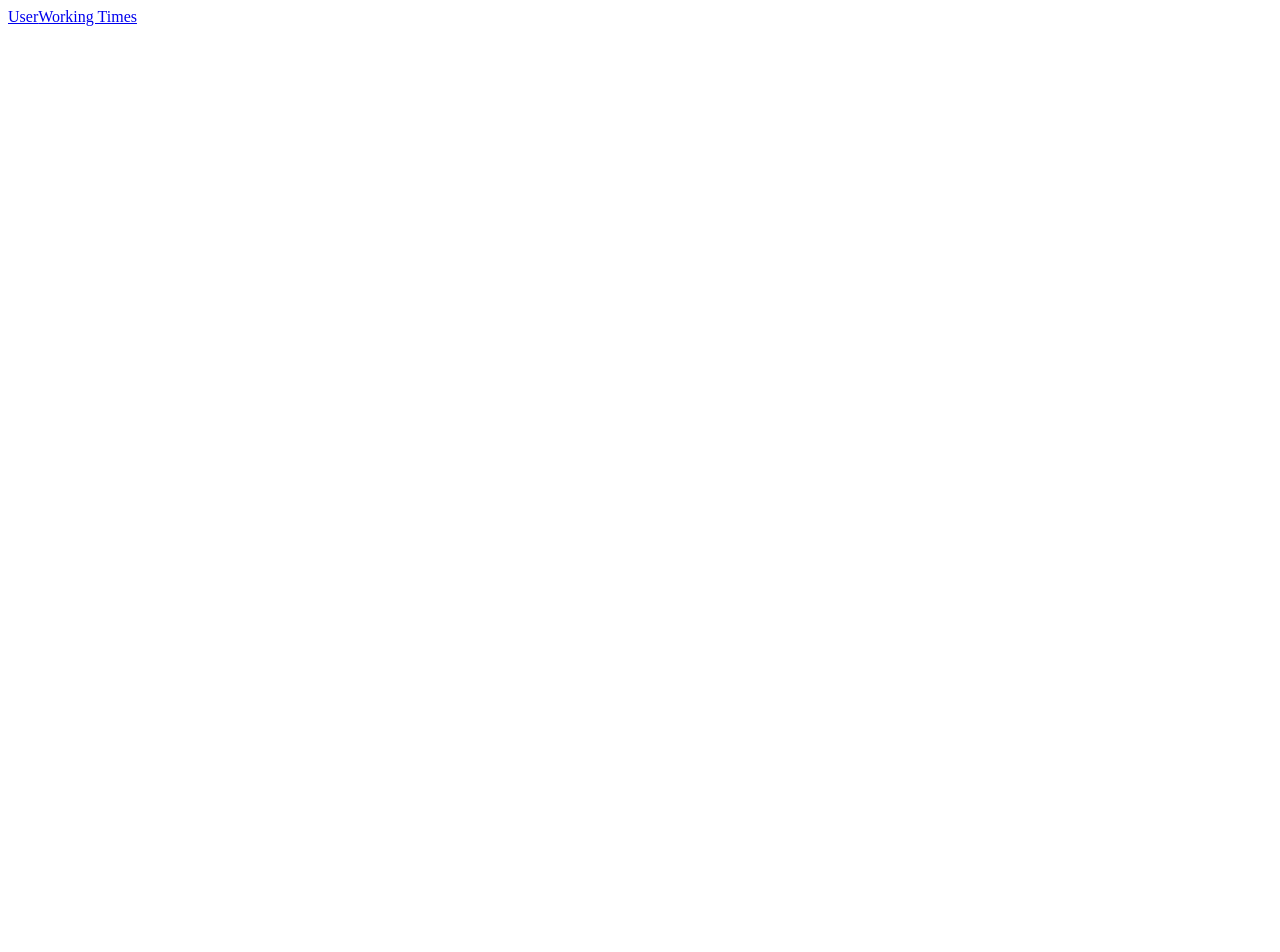
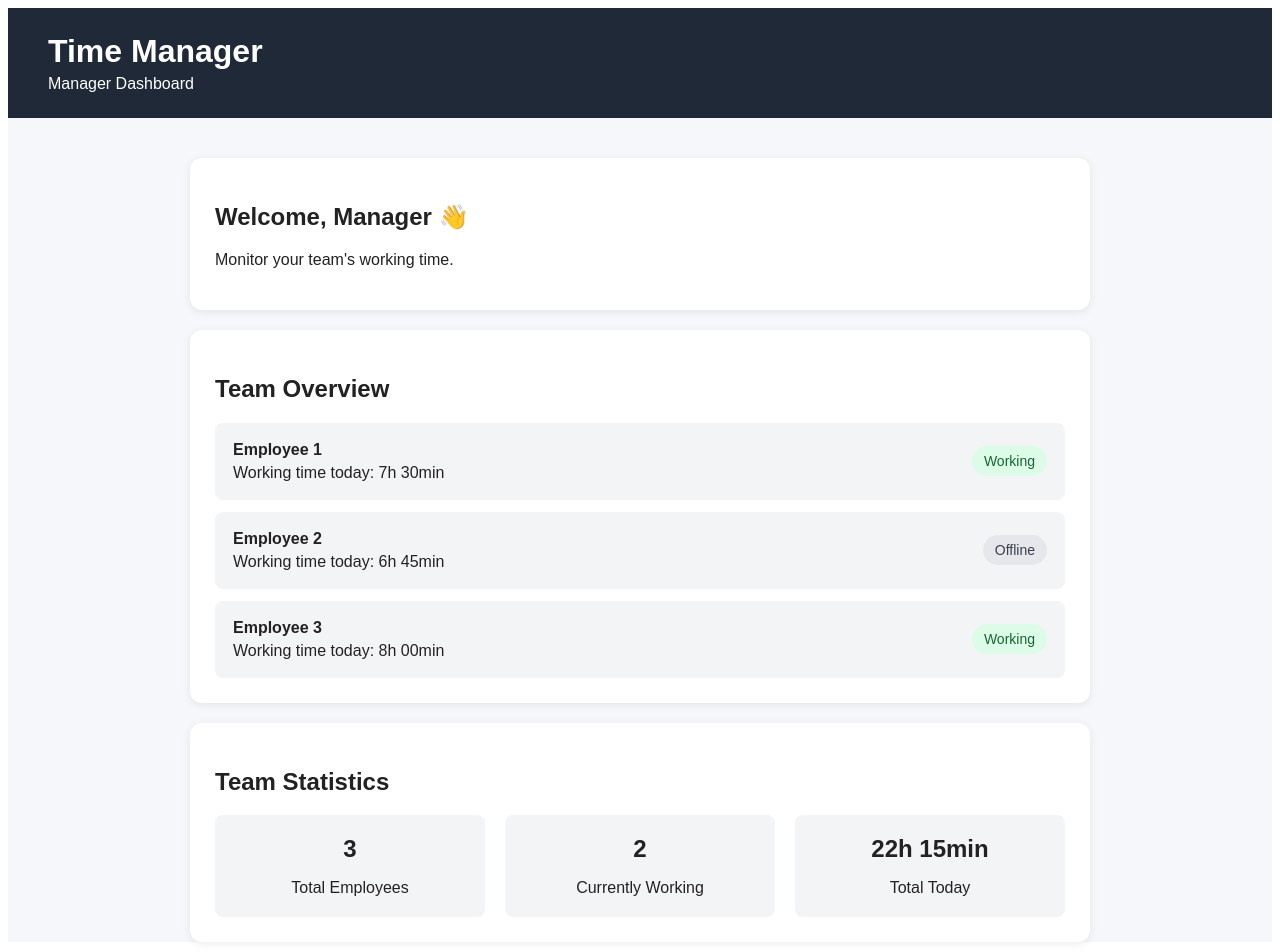
Before and after one commit to epitech-A-W-Y/time_manager, a Vue app in the folder frontend/: page /manager in a window 1280 px wide. Before the commit this address had no page. Shown: the top 952 px of the page. Before the commit the page ends 800 px from the top, so only its background shows below. Built offline with nearby package versions, Linux system fonts and the light colour scheme.

Commit message:
Add employee manager and administrator interfaces

```diff
--- a/frontend/src/App.vue
+++ b/frontend/src/App.vue
@@ -1,10 +1,3 @@
 <template>
-  <div>
-    <nav>
-      <router-link to="/user">User</router-link>
-      <router-link to="/workingTimes/2">Working Times</router-link>
-    </nav>
-
-    <router-view />
-  </div>
+  <router-view />
 </template>
--- /dev/null
+++ b/frontend/src/components/Administrator.vue
@@ -0,0 +1,150 @@
+<template>
+  <div class="admin-page">
+    <header>
+      <h1>Time Manager</h1>
+      <p>Administrator Dashboard</p>
+    </header>
+
+    <main>
+      <section class="welcome">
+        <h2>Welcome, Administrator 👋</h2>
+        <p>Manage users and monitor the Time Manager system.</p>
+      </section>
+
+      <section class="users-card">
+        <h2>User Management</h2>
+
+        <div class="user">
+          <div>
+            <strong>Employee 1</strong>
+            <p>Employee</p>
+          </div>
+
+          <button>Manage</button>
+        </div>
+
+        <div class="user">
+          <div>
+            <strong>Employee 2</strong>
+            <p>Employee</p>
+          </div>
+
+          <button>Manage</button>
+        </div>
+
+        <div class="user">
+          <div>
+            <strong>Manager 1</strong>
+            <p>Manager</p>
+          </div>
+
+          <button>Manage</button>
+        </div>
+      </section>
+
+      <section class="system-card">
+        <h2>System Overview</h2>
+
+        <div class="stats">
+          <div>
+            <strong>3</strong>
+            <p>Total Users</p>
+          </div>
+
+          <div>
+            <strong>2</strong>
+            <p>Employees</p>
+          </div>
+
+          <div>
+            <strong>1</strong>
+            <p>Managers</p>
+          </div>
+        </div>
+      </section>
+    </main>
+  </div>
+</template>
+
+<style scoped>
+.admin-page {
+  min-height: 100vh;
+  background: #f5f7fa;
+  font-family: Arial, sans-serif;
+  color: #222;
+}
+
+header {
+  background: #1f2937;
+  color: white;
+  padding: 25px 40px;
+}
+
+header h1 {
+  margin: 0;
+}
+
+header p {
+  margin: 5px 0 0;
+}
+
+main {
+  max-width: 900px;
+  margin: 40px auto;
+  padding: 0 20px;
+}
+
+.welcome,
+.users-card,
+.system-card {
+  background: white;
+  padding: 25px;
+  margin-bottom: 20px;
+  border-radius: 12px;
+  box-shadow: 0 2px 8px rgba(0, 0, 0, 0.08);
+}
+
+.user {
+  display: flex;
+  justify-content: space-between;
+  align-items: center;
+  padding: 18px;
+  margin-top: 12px;
+  background: #f3f4f6;
+  border-radius: 8px;
+}
+
+.user p {
+  margin: 5px 0 0;
+}
+
+button {
+  padding: 10px 18px;
+  border: none;
+  border-radius: 8px;
+  background: #2563eb;
+  color: white;
+  cursor: pointer;
+}
+
+.stats {
+  display: flex;
+  gap: 20px;
+}
+
+.stats div {
+  flex: 1;
+  background: #f3f4f6;
+  padding: 20px;
+  border-radius: 8px;
+  text-align: center;
+}
+
+.stats strong {
+  font-size: 24px;
+}
+
+.stats p {
+  margin-bottom: 0;
+}
+</style>
--- /dev/null
+++ b/frontend/src/components/Employee.vue
@@ -0,0 +1,137 @@
+<template>
+  <div class="employee-page">
+    <header>
+      <h1>Time Manager</h1>
+      <p>Employee Dashboard</p>
+    </header>
+
+    <main>
+      <section class="welcome">
+        <h2>Welcome, Employee 👋</h2>
+        <p>Manage your working time easily.</p>
+      </section>
+
+      <section class="clock-card">
+        <h2>My Clock</h2>
+
+        <div class="status">
+          <span class="dot"></span>
+          <span>Currently clocked out</span>
+        </div>
+
+        <button class="clock-in">
+          Clock In
+        </button>
+
+        <button class="clock-out">
+          Clock Out
+        </button>
+      </section>
+
+      <section class="working-time">
+        <h2>My Working Time</h2>
+
+        <div class="info">
+          <div>
+            <strong>Today</strong>
+            <p>0h 00min</p>
+          </div>
+
+          <div>
+            <strong>This Week</strong>
+            <p>0h 00min</p>
+          </div>
+        </div>
+      </section>
+    </main>
+  </div>
+</template>
+
+<style scoped>
+.employee-page {
+  min-height: 100vh;
+  background: #f5f7fa;
+  font-family: Arial, sans-serif;
+  color: #222;
+}
+
+header {
+  background: #1f2937;
+  color: white;
+  padding: 25px 40px;
+}
+
+header h1 {
+  margin: 0;
+}
+
+header p {
+  margin: 5px 0 0;
+}
+
+main {
+  max-width: 900px;
+  margin: 40px auto;
+  padding: 0 20px;
+}
+
+.welcome,
+.clock-card,
+.working-time {
+  background: white;
+  padding: 25px;
+  margin-bottom: 20px;
+  border-radius: 12px;
+  box-shadow: 0 2px 8px rgba(0, 0, 0, 0.08);
+}
+
+.status {
+  margin: 20px 0;
+  display: flex;
+  align-items: center;
+  gap: 10px;
+}
+
+.dot {
+  width: 12px;
+  height: 12px;
+  background: #999;
+  border-radius: 50%;
+}
+
+button {
+  padding: 12px 25px;
+  border: none;
+  border-radius: 8px;
+  cursor: pointer;
+  margin-right: 10px;
+  font-size: 15px;
+}
+
+.clock-in {
+  background: #2563eb;
+  color: white;
+}
+
+.clock-out {
+  background: #dc2626;
+  color: white;
+}
+
+.info {
+  display: flex;
+  gap: 30px;
+}
+
+.info div {
+  background: #f3f4f6;
+  padding: 20px;
+  border-radius: 8px;
+  min-width: 150px;
+}
+
+.info p {
+  font-size: 20px;
+  margin-bottom: 0;
+}
+</style>
--- /dev/null
+++ b/frontend/src/components/Manager.vue
@@ -0,0 +1,155 @@
+<template>
+  <div class="manager-page">
+    <header>
+      <h1>Time Manager</h1>
+      <p>Manager Dashboard</p>
+    </header>
+
+    <main>
+      <section class="welcome">
+        <h2>Welcome, Manager 👋</h2>
+        <p>Monitor your team's working time.</p>
+      </section>
+
+      <section class="team-card">
+        <h2>Team Overview</h2>
+
+        <div class="employee">
+          <div>
+            <strong>Employee 1</strong>
+            <p>Working time today: 7h 30min</p>
+          </div>
+          <span class="working">Working</span>
+        </div>
+
+        <div class="employee">
+          <div>
+            <strong>Employee 2</strong>
+            <p>Working time today: 6h 45min</p>
+          </div>
+          <span class="offline">Offline</span>
+        </div>
+
+        <div class="employee">
+          <div>
+            <strong>Employee 3</strong>
+            <p>Working time today: 8h 00min</p>
+          </div>
+          <span class="working">Working</span>
+        </div>
+      </section>
+
+      <section class="statistics">
+        <h2>Team Statistics</h2>
+
+        <div class="stats">
+          <div>
+            <strong>3</strong>
+            <p>Total Employees</p>
+          </div>
+
+          <div>
+            <strong>2</strong>
+            <p>Currently Working</p>
+          </div>
+
+          <div>
+            <strong>22h 15min</strong>
+            <p>Total Today</p>
+          </div>
+        </div>
+      </section>
+    </main>
+  </div>
+</template>
+
+<style scoped>
+.manager-page {
+  min-height: 100vh;
+  background: #f5f7fa;
+  font-family: Arial, sans-serif;
+  color: #222;
+}
+
+header {
+  background: #1f2937;
+  color: white;
+  padding: 25px 40px;
+}
+
+header h1 {
+  margin: 0;
+}
+
+header p {
+  margin: 5px 0 0;
+}
+
+main {
+  max-width: 900px;
+  margin: 40px auto;
+  padding: 0 20px;
+}
+
+.welcome,
+.team-card,
+.statistics {
+  background: white;
+  padding: 25px;
+  margin-bottom: 20px;
+  border-radius: 12px;
+  box-shadow: 0 2px 8px rgba(0, 0, 0, 0.08);
+}
+
+.employee {
+  display: flex;
+  justify-content: space-between;
+  align-items: center;
+  padding: 18px;
+  margin-top: 12px;
+  background: #f3f4f6;
+  border-radius: 8px;
+}
+
+.employee p {
+  margin: 5px 0 0;
+}
+
+.working,
+.offline {
+  padding: 7px 12px;
+  border-radius: 20px;
+  font-size: 14px;
+}
+
+.working {
+  background: #dcfce7;
+  color: #166534;
+}
+
+.offline {
+  background: #e5e7eb;
+  color: #374151;
+}
+
+.stats {
+  display: flex;
+  gap: 20px;
+}
+
+.stats div {
+  flex: 1;
+  background: #f3f4f6;
+  padding: 20px;
+  border-radius: 8px;
+  text-align: center;
+}
+
+.stats strong {
+  font-size: 24px;
+}
+
+.stats p {
+  margin-bottom: 0;
+}
+</style>
--- a/frontend/src/router/index.js
+++ b/frontend/src/router/index.js
@@ -1,23 +1,31 @@
 import { createRouter, createWebHistory } from 'vue-router'
-import User from '../components/User.vue'
-import WorkingTimes from '../components/WorkingTimes.vue'
+
+import Employee from '../components/Employee.vue'
+import Manager from '../components/Manager.vue'
+import Administrator from '../components/Administrator.vue'
+
+const routes = [
+  {
+    path: '/',
+    redirect: '/employee'
+  },
+  {
+    path: '/employee',
+    component: Employee
+  },
+  {
+    path: '/manager',
+    component: Manager
+  },
+  {
+    path: '/administrator',
+    component: Administrator
+  }
+]
 
 const router = createRouter({
   history: createWebHistory(),
-
-  routes: [
-    {
-      path: '/user',
-      name: 'User',
-      component: User
-    },
-    {
-      path: '/workingTimes/:userID',
-      name: 'WorkingTimes',
-      component: WorkingTimes,
-      props: true
-    }
-  ]
+  routes
 })
 
 export default router
```
